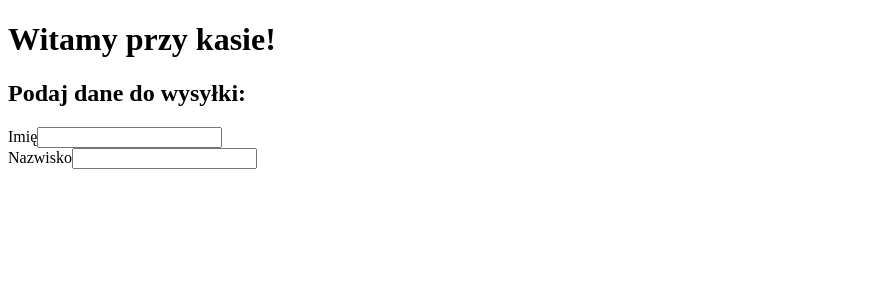
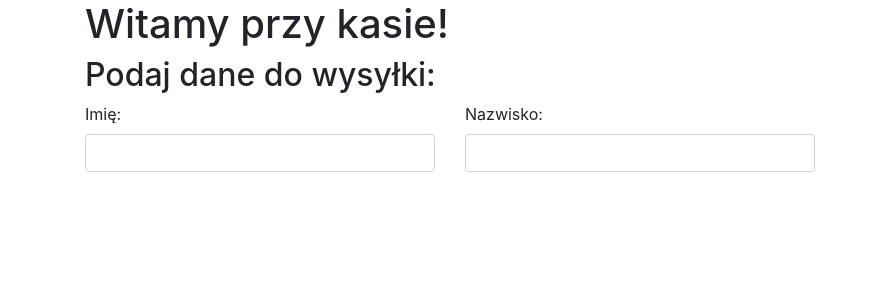
Before and after one commit to ColJops/second-app, a React (Create React App) app: page / in a window 1280 px wide. Shown: the top 300 px of the page, without its empty margins (0-870 px from the left). Built offline with nearby package versions, Linux system fonts and the light colour scheme.

Commit message:
Naprawiony import Bootstrapa

```diff
--- a/src/components/forms/MyInput.js
+++ b/src/components/forms/MyInput.js
@@ -1,15 +1,14 @@
-import PropTypes from "prop-types"
-import React from "react"
-
+import PropTypes from "prop-types";
+import React from "react";
 const MyInput = props => {
     const { type, label, name, value, className } = props;
     return (
         <div>
-            <label htmlFor={name}>{label}</label>
+            <label htmlFor={name}>{label}: </label>
             <input type={type} id={name} name={name} value={value} className={className} />
         </div>
-    );
-}
+        );
+    }
 MyInput.propTypes = {
     label: PropTypes.string.isRequired,
     name: PropTypes.string.isRequired,
--- a/src/index.js
+++ b/src/index.js
@@ -1,9 +1,13 @@
 import React from 'react';
 import ReactDOM from 'react-dom';
-import Checkout from './pages/checkout';
+import Checkout from './pages/Checkout';
 
 ReactDOM.render(
   <React.StrictMode>
+    <link rel="stylesheet"
+      href="https://maxcdn.bootstrapcdn.com/bootstrap/4.0.0/css/bootstrap.min.css"
+      integrity="sha384-Gn5384xqQ1aoWXA+058RXPxPg6fy4IWvTNh0E263XmFcJlSAwiGgFAW/dAiS6JXm"
+      crossorigin="anonymous"></link>
     <Checkout />
   </React.StrictMode>,
   document.getElementById("root")
--- a/src/pages/checkout.js
+++ b/src/pages/checkout.js
@@ -1,5 +1,5 @@
 import React, { Component } from "react";
-import { Row, Col, Container } from "react-bootstrap"
+import { Row, Col, Container } from "react-bootstrap";
 import MyInput from "../components/forms/MyInput";
 
 class Checkout extends Component {
```
Also changed, not shown: 1 other file (tests, documents, lock files or other folders). Lines whose indentation alone changed are shown as unchanged.
